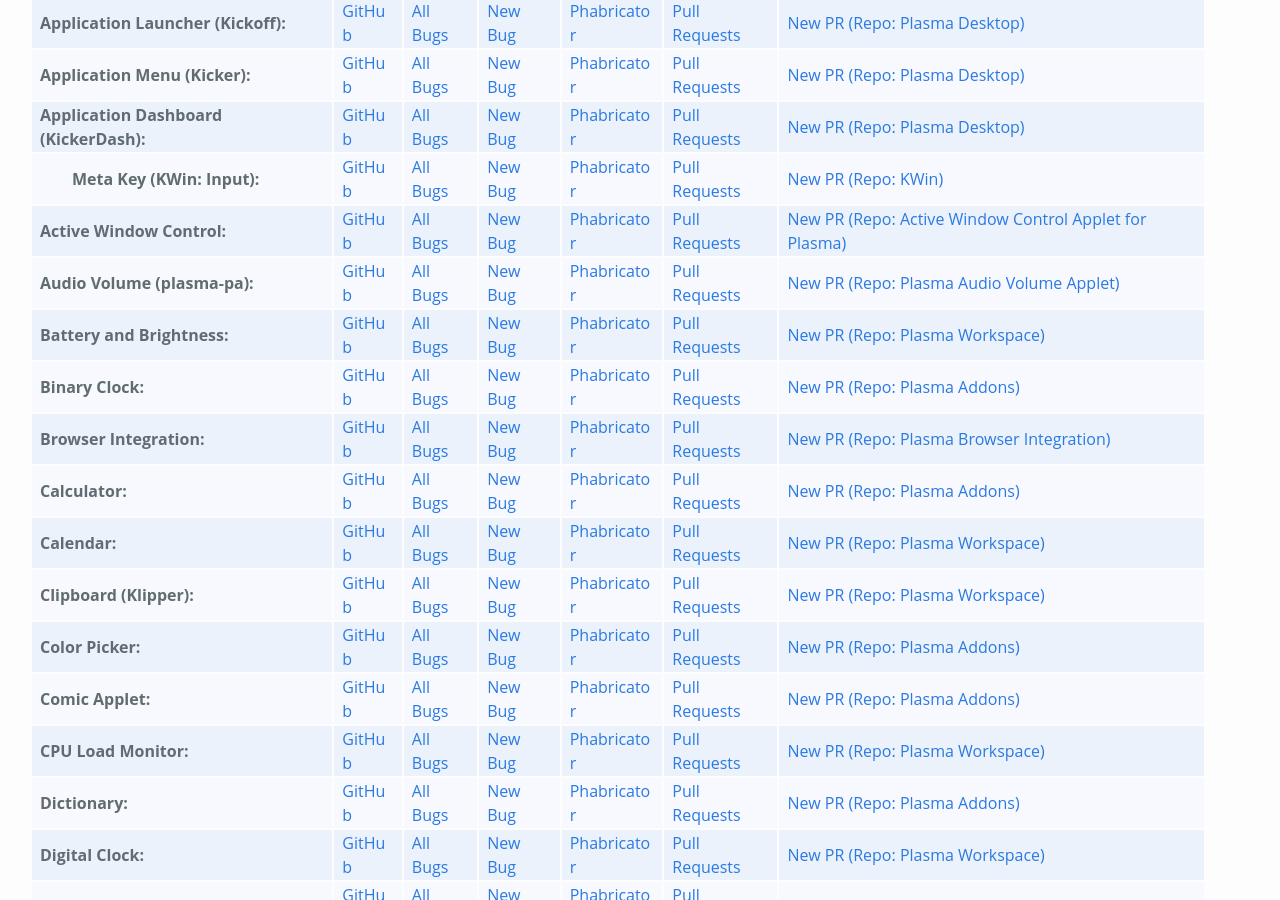
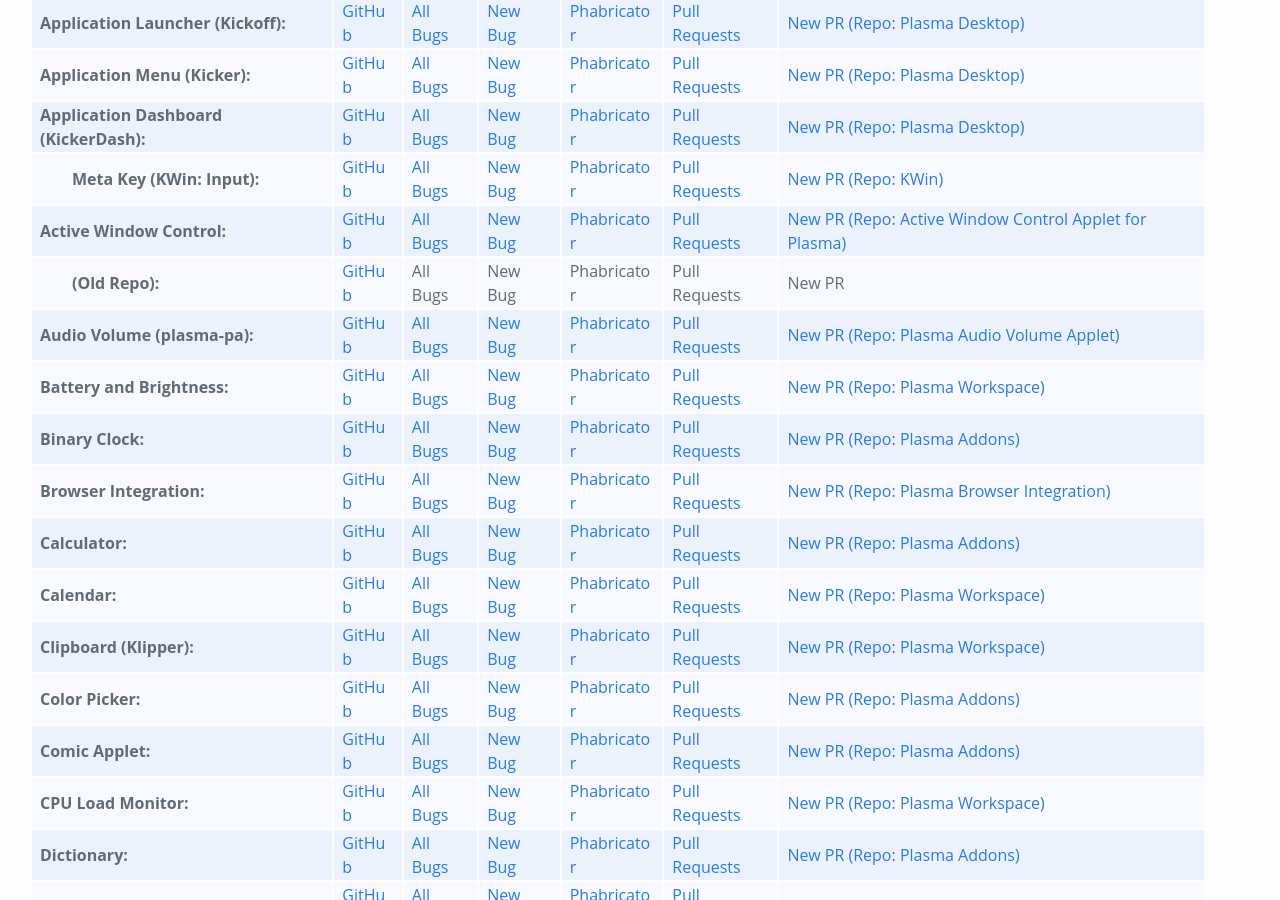
Before and after one commit to Zren/zren.github.io, a Jekyll site: the page built from kde_repos.md, in a window 1280 px wide and 900 px high, scrolled down 522 px. Built offline with Jekyll 4.4.1, drawn with Linux system fonts in a browser that asks for light colours.

Commit message:
Make GitHub link point to the KDE user.
Adding another row for the old github link.

```diff
--- a/kde_repos.md
+++ b/kde_repos.md
@@ -263,12 +263,23 @@
 	<tr>
 		{% include kdeRepo.html
 			repoName='Active Window Control'
-			githubLink='https://github.com/kotelnik/plasma-applet-active-window-control'
+			githubLink='https://github.com/KDE/plasma-active-window-control'
 			product='Active%20Window%20Control'
 			phabRepo='plasma-active-window-control'
 			phabRepoName='Active Window Control Applet for Plasma'
 			phabDiffQuery='sv1JhxTYnBq6'
 		%}
+	</tr>
+	<tr class="indent">
+		{% include kdeRepo.html
+			repoName='(Old Repo)'
+			githubLink='https://github.com/kotelnik/plasma-applet-active-window-control'
+		%}
+		<td>All Bugs</td>
+		<td>New Bug</td>
+		<td>Phabricator</td>
+		<td>Pull Requests</td>
+		<td>New PR</td>
 	</tr>
 	<tr>
 		{% include kdeRepo.html
```
